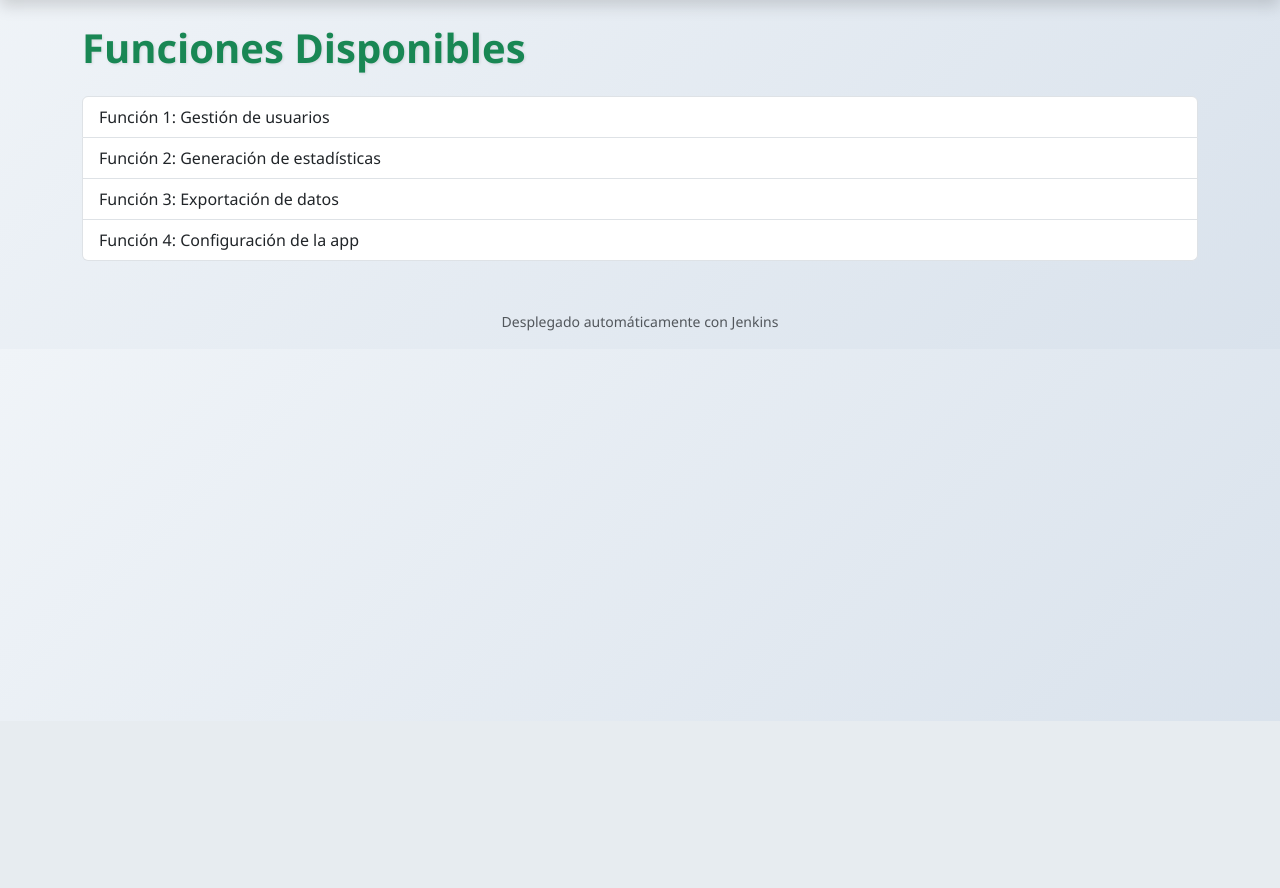
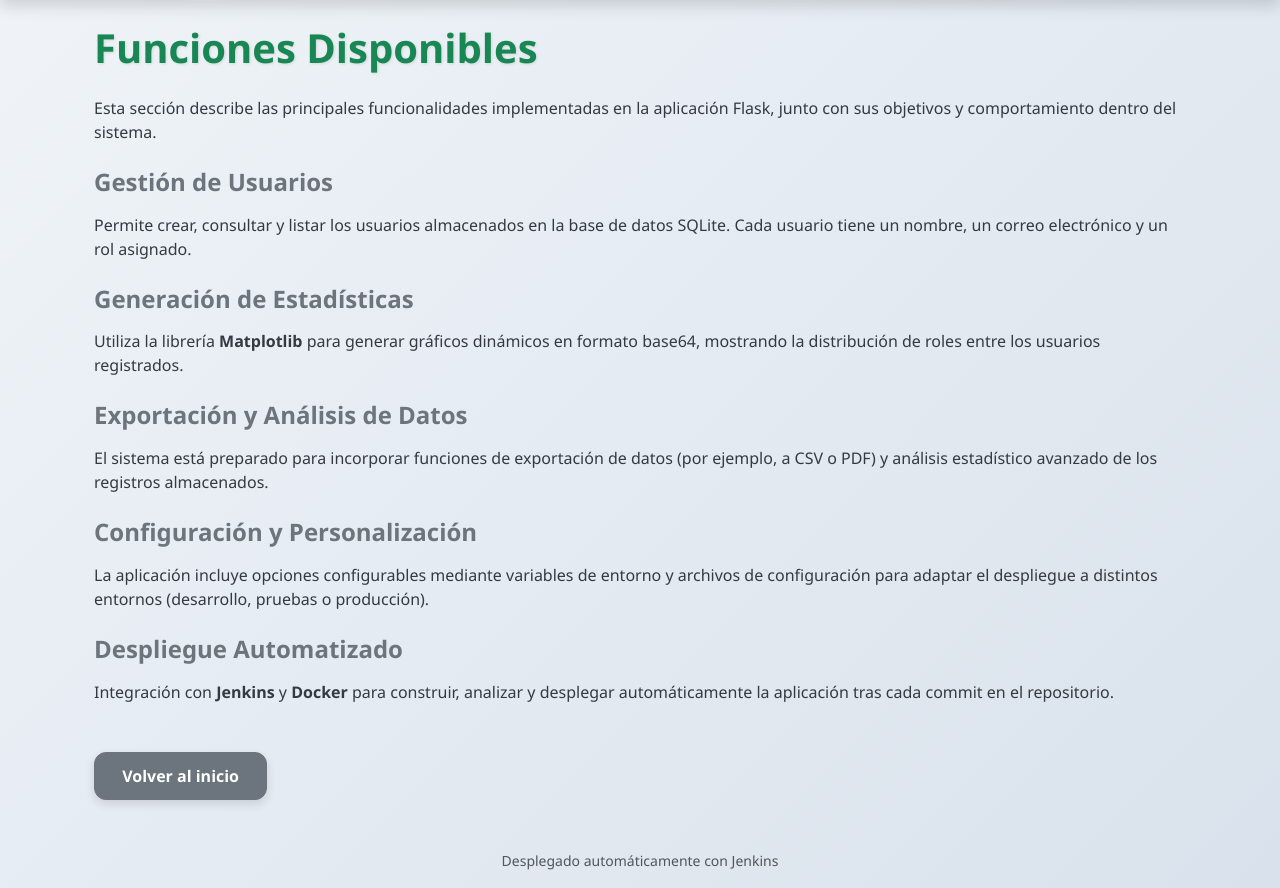
Before and after one commit to mcollado-dev/miapp-flask, a Flask app: page /funciones in a window 1280 px wide. Shown: the part 79-967 px from the top of the page. Before the commit the page ends 800 px from the top, so only its background shows below. Run offline with Flask 3, Linux system fonts and the light colour scheme.

Commit message:
Update funciones.html

```diff
--- a/templates/funciones.html
+++ b/templates/funciones.html
@@ -1,11 +1,28 @@
 {% extends "base.html" %}
 
 {% block content %}
-<h2 class="text-success mb-4">Funciones Disponibles</h2>
-<ul class="list-group">
-    <li class="list-group-item">Función 1: Gestión de usuarios</li>
-    <li class="list-group-item">Función 2: Generación de estadísticas</li>
-    <li class="list-group-item">Función 3: Exportación de datos</li>
-    <li class="list-group-item">Función 4: Configuración de la app</li>
-</ul>
+<div class="container mt-4">
+    <h2 class="text-success mb-4">Funciones Disponibles</h2>
+
+    <p>Esta sección describe las principales funcionalidades implementadas en la aplicación Flask, junto con sus objetivos y comportamiento dentro del sistema.</p>
+
+    <h4 class="mt-4 text-secondary">Gestión de Usuarios</h4>
+    <p>Permite crear, consultar y listar los usuarios almacenados en la base de datos SQLite. Cada usuario tiene un nombre, un correo electrónico y un rol asignado.</p>
+
+    <h4 class="mt-4 text-secondary">Generación de Estadísticas</h4>
+    <p>Utiliza la librería <strong>Matplotlib</strong> para generar gráficos dinámicos en formato base64, mostrando la distribución de roles entre los usuarios registrados.</p>
+
+    <h4 class="mt-4 text-secondary">Exportación y Análisis de Datos</h4>
+    <p>El sistema está preparado para incorporar funciones de exportación de datos (por ejemplo, a CSV o PDF) y análisis estadístico avanzado de los registros almacenados.</p>
+
+    <h4 class="mt-4 text-secondary">Configuración y Personalización</h4>
+    <p>La aplicación incluye opciones configurables mediante variables de entorno y archivos de configuración para adaptar el despliegue a distintos entornos (desarrollo, pruebas o producción).</p>
+
+    <h4 class="mt-4 text-secondary">Despliegue Automatizado</h4>
+    <p>Integración con <strong>Jenkins</strong> y <strong>Docker</strong> para construir, analizar y desplegar automáticamente la aplicación tras cada commit en el repositorio.</p>
+
+    <div class="mt-5">
+        <a href="{{ url_for('home') }}" class="btn btn-secondary">Volver al inicio</a>
+    </div>
+</div>
 {% endblock %}
```
